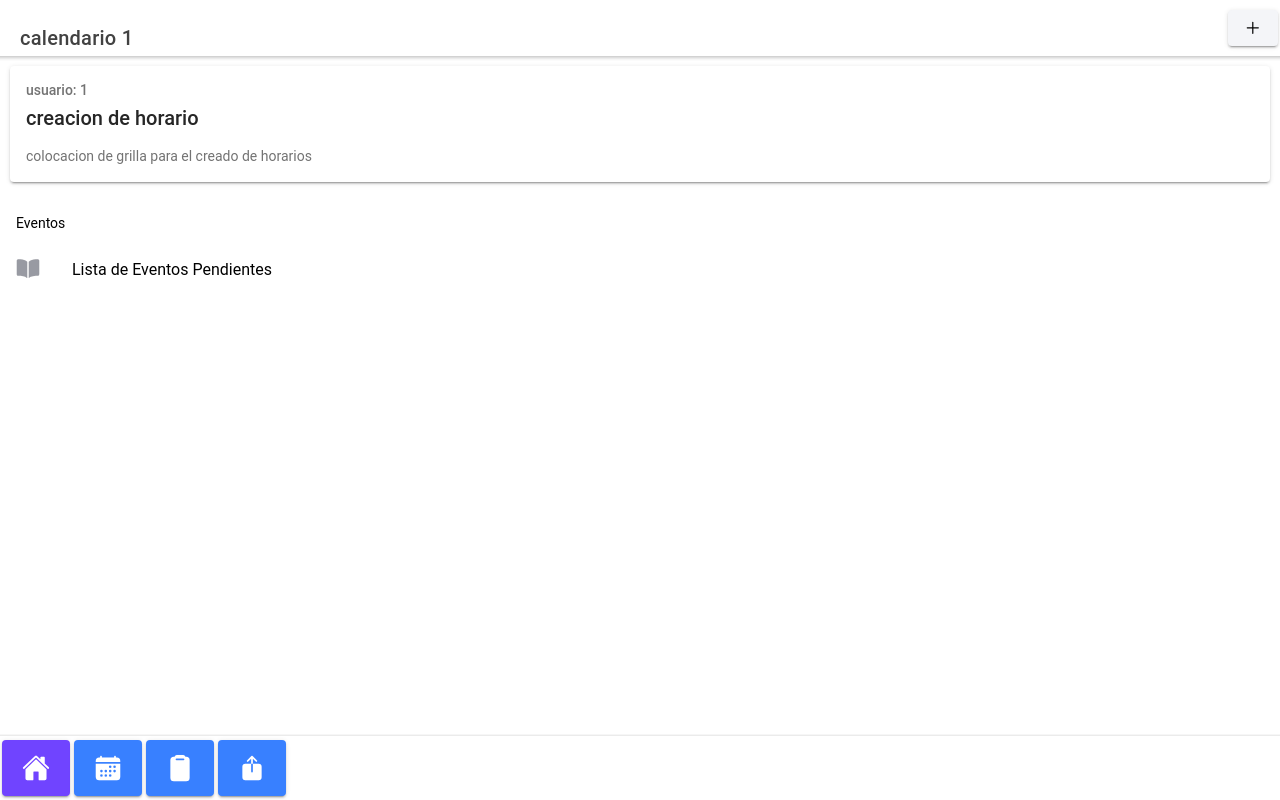
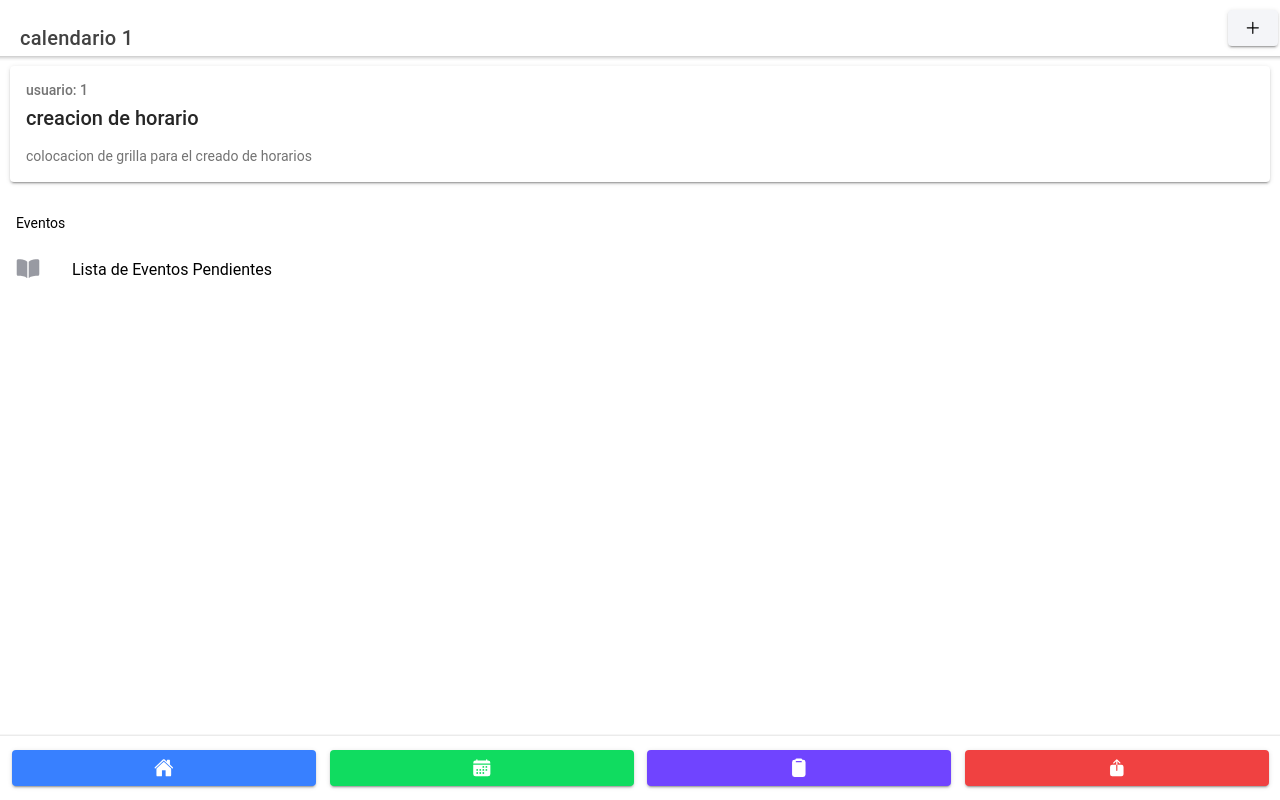
Before and after one commit to dpa722/Int-schedule.mo, a React (Create React App) app: page /tab1/1/1 in a window 1280 px wide. Built offline with nearby package versions, Linux system fonts and the light colour scheme; the HTML template or start-up script is replaced by a standard one.

Commit message:
Footer y redireccionamientos

```diff
--- a/src/pages/Tab1.tsx
+++ b/src/pages/Tab1.tsx
@@ -47,7 +47,7 @@ const Tab1: React.FC = (props: any) => {
           </IonItem>
         </IonList>
       </IonContent>
-      <Footer />
+      <Footer user={props.match.params.iduser} calendar={props.match.params.idcalendar} />
     </IonPage>
   );
 
--- a/src/pages/Tab2.tsx
+++ b/src/pages/Tab2.tsx
@@ -2,6 +2,7 @@ import React, { useEffect, useState } from 'react';
 import { IonContent, IonHeader, IonPage, IonToolbar, IonButton, IonIcon, IonTitle, IonList, IonItem, IonLabel } from '@ionic/react';
 import { add } from 'ionicons/icons';
 import './Tab2.css';
+import Footer from './components/Footer';
 
 const Tab2: React.FC = (props: any) => {
 
@@ -48,6 +49,7 @@ const Tab2: React.FC = (props: any) => {
           {calendarList}
         </IonList>
       </IonContent>
+      <Footer user={props.match.params.iduser} calendar="0" />
     </IonPage>
   );
 };
--- a/src/pages/components/Footer.tsx
+++ b/src/pages/components/Footer.tsx
@@ -1,31 +1,50 @@
 import React from 'react';
+
 import {
-  IonToolbar,
   IonButton,
   IonIcon,
-  IonFooter
+  IonFooter,
+  IonGrid,
+  IonRow,
+  IonCol
 } from '@ionic/react';
 import './Footer.css';
 import { home, calendar, share, clipboard } from 'ionicons/icons';
+import { Link } from 'react-router-dom';
 
-const Footer: React.FC = () => {
-    return(
-      <IonFooter>
-      <IonToolbar>
-            <IonButton size="large" color="tertiary">
-              <IonIcon icon={home}/>
+type Props = {
+  user: string,
+  calendar: string,
+}
+const Footer: React.FC<Props> = (props: any) => {
+
+  return (
+    <IonFooter>
+      <IonGrid>
+        <IonRow>
+          <IonCol>
+            <IonButton href={"/tab1/" + props.user + "/" + props.calendar} expand="block" color="primary">
+              <IonIcon icon={home} />
             </IonButton>
-            <IonButton size="large">
-              <IonIcon icon={calendar}/>
+          </IonCol>
+          <IonCol>
+            <IonButton href={"/tab2/" + props.user} expand="block" color="success">
+              <IonIcon icon={calendar} />
             </IonButton>
-            <IonButton size="large">
-              <IonIcon icon={clipboard}/>
+          </IonCol>
+          <IonCol>
+            <IonButton href="/tab3" expand="block" color="tertiary">
+              <IonIcon icon={clipboard} />
             </IonButton>
-            <IonButton size="large">
-              <IonIcon icon={share}/>
+          </IonCol>
+          <IonCol>
+            <IonButton href="/tab4" expand="block" color="danger">
+              <IonIcon icon={share} />
             </IonButton>
-      </IonToolbar>
+          </IonCol>
+        </IonRow>
+      </IonGrid>
     </IonFooter>
-    );
+  );
 }
 export default Footer;
```
